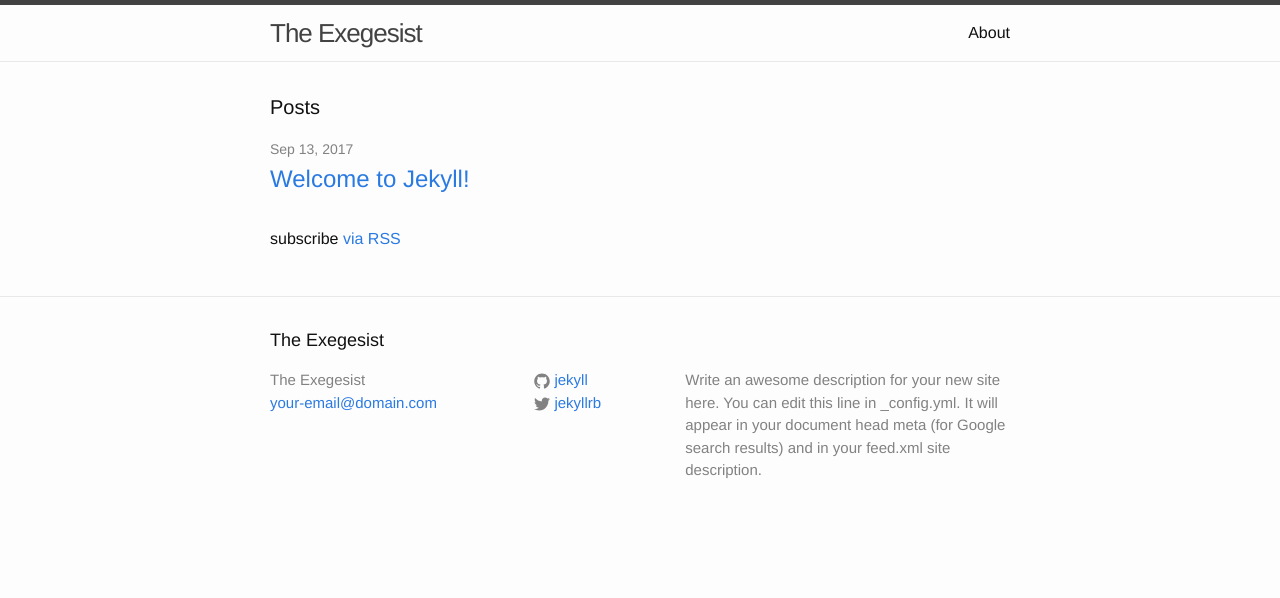
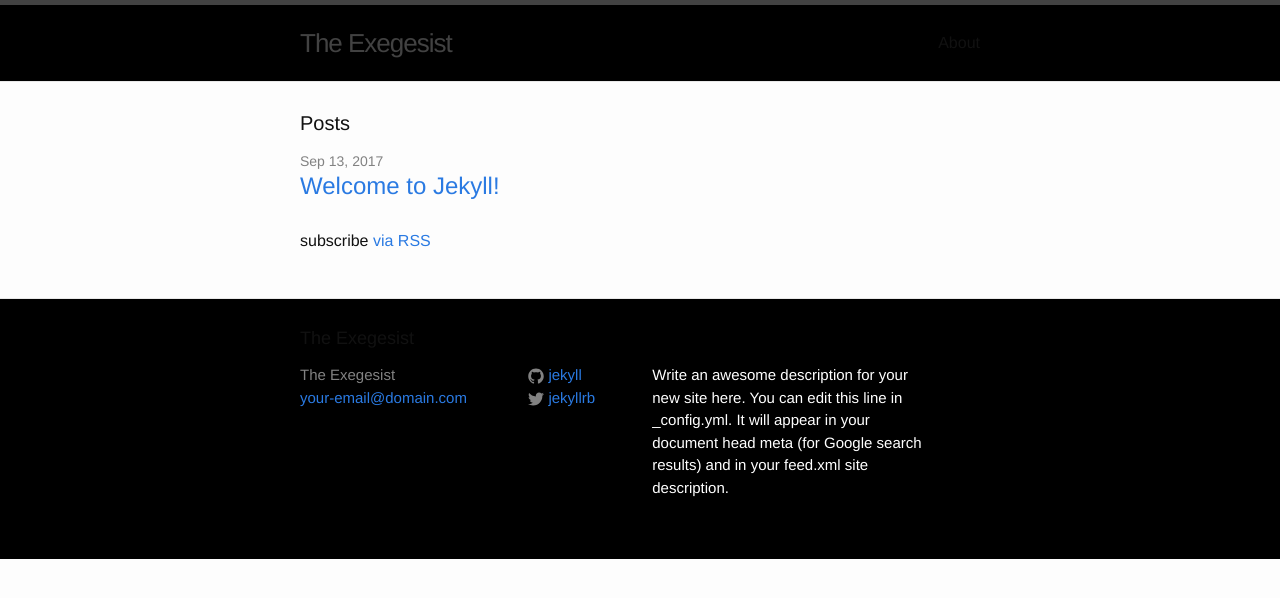
Before and after one commit to doulosiyxy/theexegesist, a Jekyll site: the page built from index.html, in a window 1280 px wide. Shown: the top 598 px of the page. Built offline with Jekyll 4.4.1, drawn with Linux system fonts in a browser that asks for light colours.

Commit message:
Update head.html

```diff
--- a/_includes/head.html
+++ b/_includes/head.html
@@ -5,7 +5,12 @@
 
   <title>The Exegesist</title>
   <meta name="description" content="{% if page.excerpt %}{{ page.excerpt | strip_html | strip_newlines | truncate: 160 }}{% else %}{{ site.description }}{% endif %}">
-
+<!--my additions-->
+  <link rel="stylesheet" href="https://maxcdn.bootstrapcdn.com/bootstrap/3.3.6/css/bootstrap.min.css" integrity="sha384-1q8mTJOASx8j1Au+a5WDVnPi2lkFfwwEAa8hDDdjZlpLegxhjVME1fgjWPGmkzs7" crossorigin="anonymous">
+  <link href='https://fonts.googleapis.com/css?family=Roboto:300,400,700' rel='stylesheet' type='text/css'>
+  <link rel="stylesheet" type="text/css" href="style.css">
+  <link rel="icon" type="image/png" href="https://dl.dropboxusercontent.com/s/ocgof0hfu5vkkec/bulb.png?dl=0">
+<!--my additions end-->
   <link rel="stylesheet" href="{{ "/css/main.css" | prepend: site.baseurl }}">
   <link rel="canonical" href="{{ page.url | replace:'index.html','' | prepend: site.baseurl | prepend: site.url }}">
   <link rel="alternate" type="application/rss+xml" title="{{ site.title }}" href="{{ "/feed.xml" | prepend: site.baseurl | prepend: site.url }}">
```
